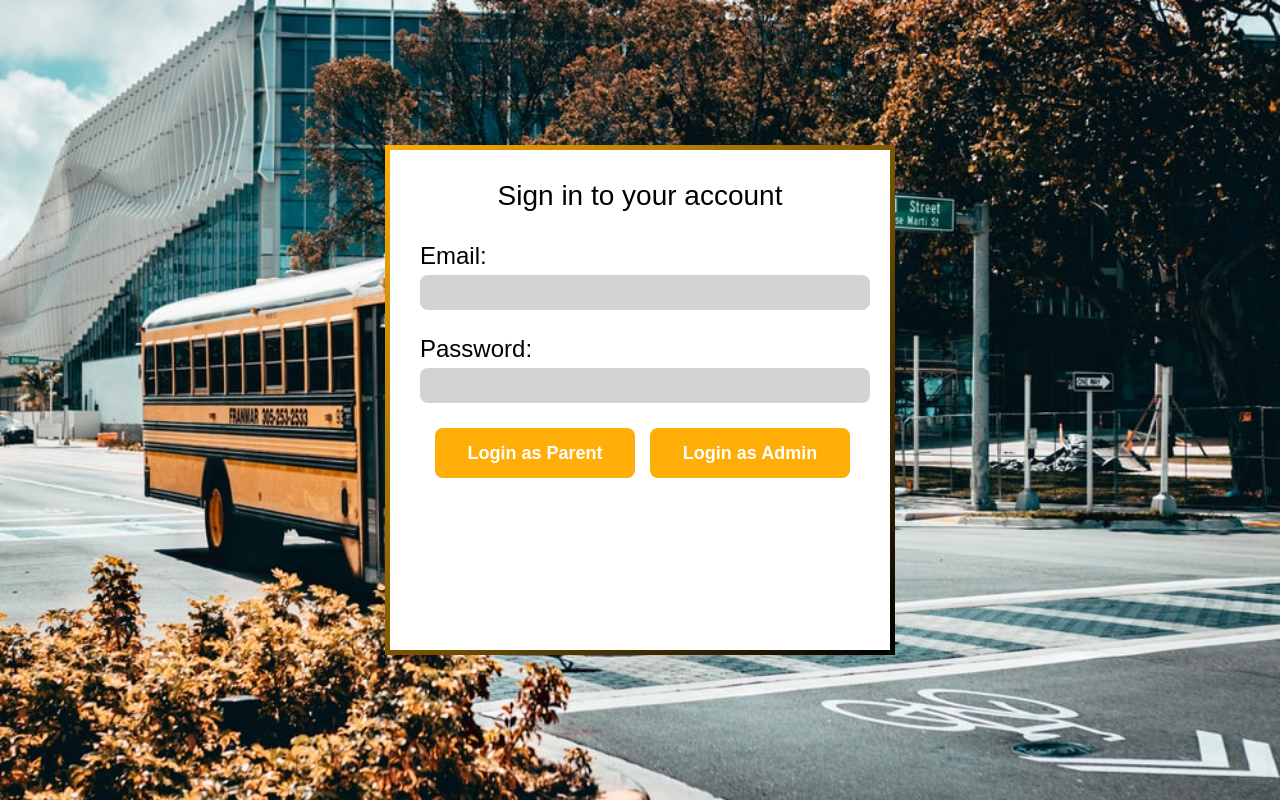
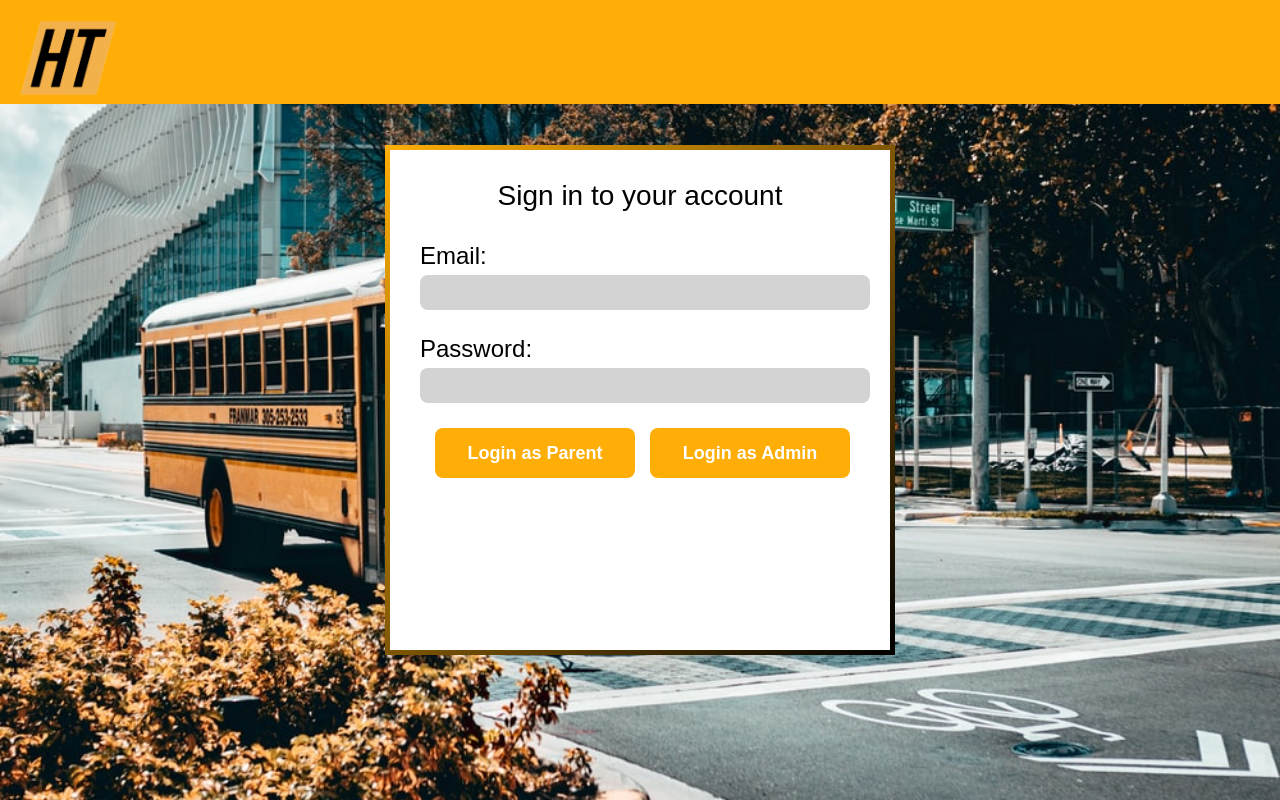
Before and after one commit to jasonnmnd/hypothetical-transportation-cp, a React (Create React App) app in the folder client/: page / in a window 1280 px wide. Built offline with nearby package versions, Linux system fonts and the light colour scheme.

Commit message:
added more header components for different pages

```diff
--- a/client/src/App.js
+++ b/client/src/App.js
@@ -2,7 +2,9 @@ import { Route, Link } from "react-router-dom";
 import React from "react";
 import { useState, useEffect } from "react";
 import LoginForm from "./components/LoginForm";
-import Header from "./components/header/header";
+import LoginHeader from "./components/headers/loginHeader";
+import AdminHeader from "./components/headers/adminHeader";
+import ParentHeader from "./components/headers/parentHeader";
 
 function App() {
   //Login details, move to database for security
@@ -163,15 +165,18 @@ function App() {
   return (
     <div className="App">
       {user.email === "" ? (
-        <LoginForm
-          parentLogin={parentLogin}
-          adminLogin={adminLogin}
-          error={error}
-        ></LoginForm>
+        <div>
+          <LoginHeader></LoginHeader>
+          <LoginForm
+            parentLogin={parentLogin}
+            adminLogin={adminLogin}
+            error={error}
+          ></LoginForm>
+        </div>
       ):
       user.admin===true?(
         <div className="page">
-          <Header></Header>
+          <LoginHeader></LoginHeader>
           <div className="sidebar">
             <ul>
               <li><button className="currentPage" onClick={WelcomePage}>Main</button></li>
@@ -218,7 +223,7 @@ function App() {
         </div>
       ):(
         <div className="page">
-          <Header></Header>
+          <LoginHeader></LoginHeader>
           <div className="welcome">
             <h2>
               Welcome, <span>{user.name}</span>
--- /dev/null
+++ b/client/src/components/headers/adminHeader.js
@@ -0,0 +1,12 @@
+import React from "react";
+import Logo from '../assets/headerLogo.png';
+
+function AdminHeader(){
+
+    return(
+        <div className="header">
+            <img src={Logo} className="logo"></img>
+        </div>
+    )
+}
+export default AdminHeader;
--- /dev/null
+++ b/client/src/components/headers/loginHeader.js
@@ -0,0 +1,12 @@
+import React from "react";
+import Logo from '../assets/headerLogo.png';
+
+function LoginHeader(){
+
+    return(
+        <div className="header">
+            <img src={Logo} className="logo"></img>
+        </div>
+    )
+}
+export default LoginHeader;
--- a/client/src/components/header/header.js
+++ b/client/src/components/headers/parentHeader.js
@@ -1,7 +1,7 @@
 import React from "react";
-import Logo from './11.png';
+import Logo from '../assets/headerLogo.png';
 
-function Header(){
+function ParentHeader(){
 
     return(
         <div className="header">
@@ -9,4 +9,4 @@ function Header(){
         </div>
     )
 }
-export default Header;
+export default ParentHeader;
--- a/client/src/index.css
+++ b/client/src/index.css
@@ -142,16 +142,6 @@ td{
     border: 1px solid black;
 }
 
-.header{
-    position:absolute;
-    left:0;
-    top:0;
-    height:15%;
-    width:100%;
-    background-color: #ffae07;
-    padding: 20px 20px;
-}
-
 .sidebar {
     height: 100%;
     width: 15%;
@@ -200,6 +190,16 @@ td{
     background-color: #FFF;
 }
 
+.header{
+    position:absolute;
+    left:0;
+    top:0;
+    height:13%;
+    width:100%;
+    background-color: #ffae07;
+    padding: 20px 20px;
+}
+
 /*
 Welcome Screen, remove later
 */
```
Also changed, not shown: client/src/components/assets/headerLogo.png (renamed from client/src/components/header/11.png), client/src/components/header/header 2.js (deleted).
